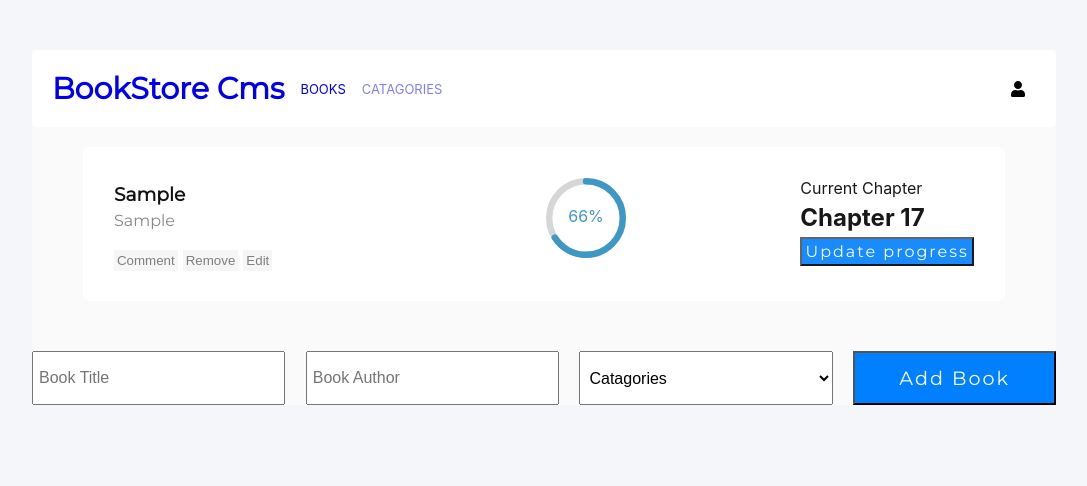
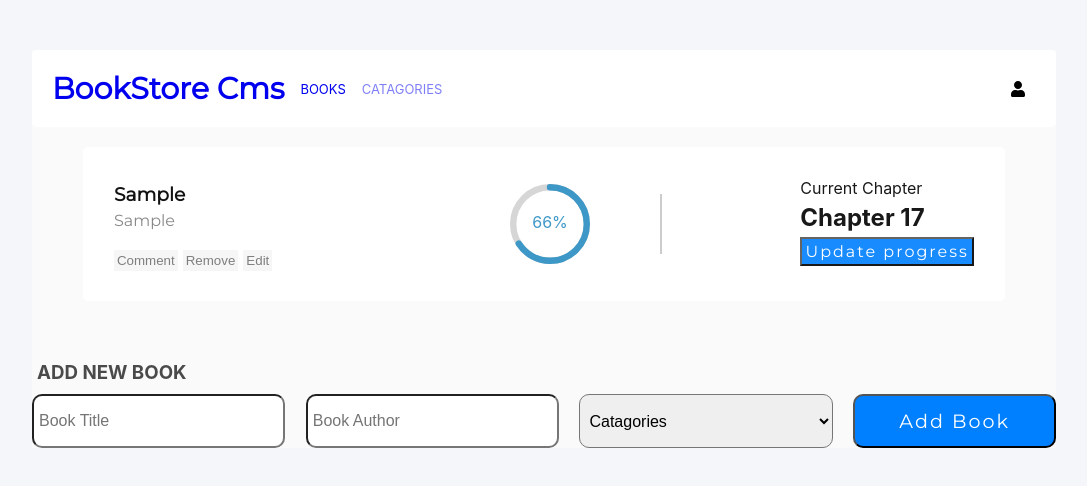
Before and after one commit to zmekonnen251/book-store-cms, a React (Create React App) app: page / in a window 1280 px wide. Both pictures are taken after typing "Sample", "Sample" into the empty fields and a click on the button "Add Book". Shown: the top 486 px of the page, without its empty margins (96-1183 px from the left). Built offline with nearby package versions, Linux system fonts and the light colour scheme.

Commit message:
Add styling as the zeplin design

```diff
--- a/src/components/AddBook.js
+++ b/src/components/AddBook.js
@@ -39,6 +39,7 @@ const AddBook = () => {
   return (
     <>
       <div className={classes.formContainer}>
+        <h3 className={classes.addBookHeader}>ADD NEW BOOK</h3>
         <form className={classes.form} onSubmit={formSubmitHandler}>
           <input
             className={classes.inputBookTitle}
@@ -64,6 +65,11 @@ const AddBook = () => {
             <option value="Economy">Economy</option>
             <option value="Action">Action</option>
             <option value="Science Fiction">Science Fiction</option>
+            <option value="Classics">Classics</option>
+            <option value="Comedy Fiction">Comedy Fiction</option>
+            <option value="Detective and Mystery">Detective and Mystery</option>
+            <option value="Fantasy">Fantasy</option>
+            <option value="Historical Fiction">Historical Fiction</option>
           </select>
           <button className={classes.button} type="submit">
             Add Book
--- a/src/components/AddBook.module.css
+++ b/src/components/AddBook.module.css
@@ -4,6 +4,12 @@
   width: 100%;
   margin: 50px 0;
   justify-content: center;
+}
+
+.addBookHeader {
+  text-align: left;
+  opacity: 0.7;
+  padding: 10px 5px;
 }
 
 .form {
@@ -17,12 +23,14 @@
   padding: 1px 5px;
   width: 25%;
   font-size: 1rem;
+  border-radius: 10px;
 }
 
 .inputBookAuthor {
   padding: 1px 5px;
   width: 25%;
   font-size: 1rem;
+  border-radius: 10px;
 }
 
 .catagories {
@@ -30,6 +38,7 @@
   font-size: 1rem;
   flex-grow: 1;
   width: 25%;
+  border-radius: 10px;
 }
 
 .button {
@@ -40,4 +49,5 @@
   width: 20%;
   font-size: 1.2rem;
   letter-spacing: 2px;
+  border-radius: 10px;
 }
--- a/src/components/Book.js
+++ b/src/components/Book.js
@@ -34,9 +34,11 @@ const Book = (props) => {
             <button type="button">Edit</button>
           </div>
         </div>
-
-        <div className={classes.circle}>
-          <CircularProgressbar value={percentage} text={`${percentage}%`} />
+        <div className={classes.percentageContainer}>
+          <div className={classes.circle}>
+            <CircularProgressbar value={percentage} text={`${percentage}%`} />
+          </div>
+          <div className={classes.border} />
         </div>
 
         <div className={classes.progress}>
--- a/src/components/Book.module.css
+++ b/src/components/Book.module.css
@@ -1,8 +1,20 @@
 @import url('https://fonts.googleapis.com/css2?family=Montserrat&display=swap');
+
+.percentageContainer {
+  display: flex;
+  justify-content: center;
+  align-items: center;
+  gap: 10px;
+}
 
 .circle {
   width: 80px;
   height: 80px;
+}
+
+.border {
+  border-right: 2px solid rgba(0, 0, 0, 0.2);
+  padding: 30px 30px;
 }
 
 .bookCard {
```
